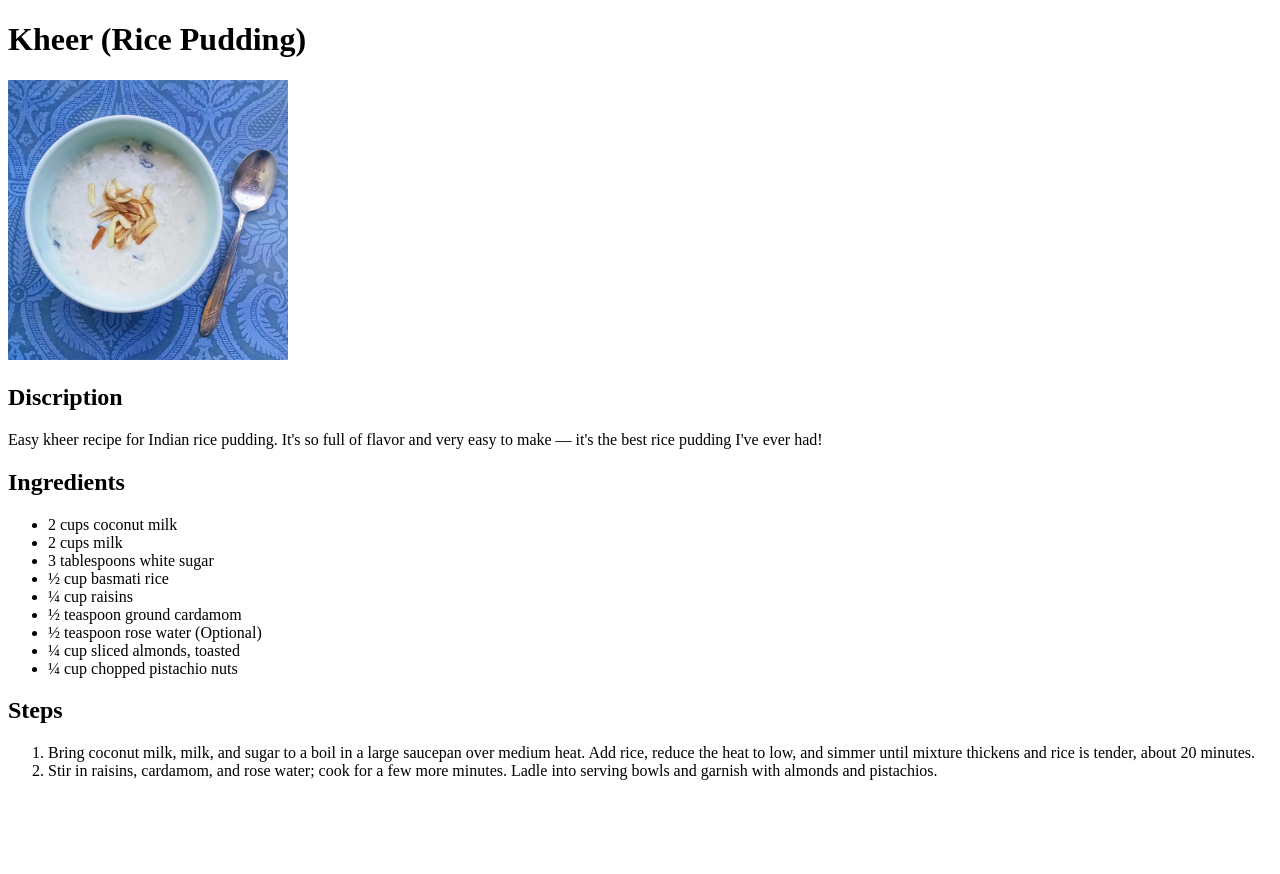
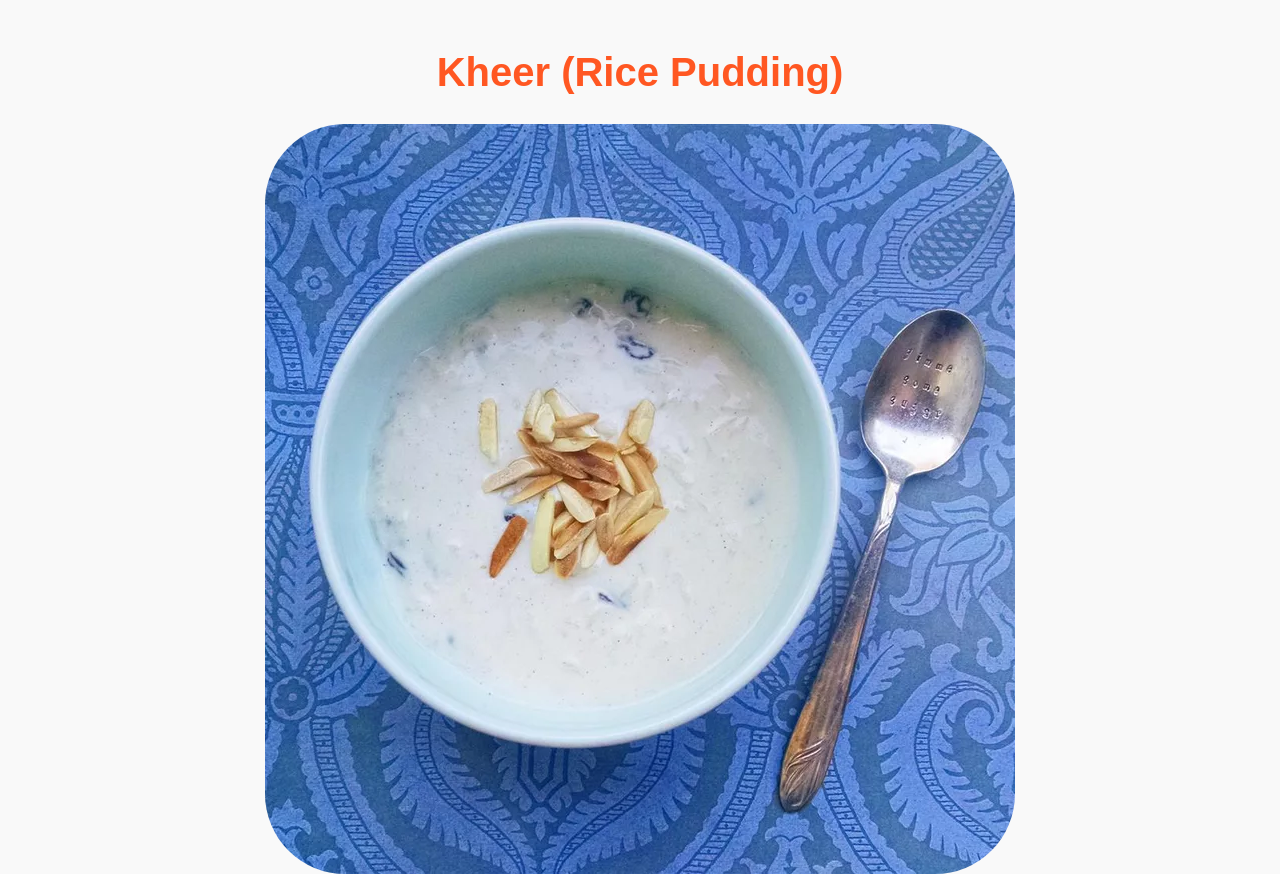
Before and after one commit to SumantSagar73/odin-recipes, a plain HTML site: page recipes/kheer.html in a window 1280 px wide. Shown: the top 874 px of the page. Before the commit the page ends 800 px from the top, so only its background shows below. Drawn offline with Linux system fonts and the light colour scheme.

Commit message:
Added CSS file to the project

```diff
--- a/recipes/kheer.html
+++ b/recipes/kheer.html
@@ -4,6 +4,8 @@
     <meta charset="UTF-8" />
     <meta name="viewport" content="width=device-width, initial-scale=1.0" />
     <title>Kheer</title>
+    <link rel="stylesheet" href="styles.css">
+
   </head>
   <body>
     <h1>Kheer (Rice Pudding)</h1>
--- /dev/null
+++ b/recipes/styles.css
@@ -0,0 +1,78 @@
+/* Basic styling for the body */
+body {
+  font-family: Arial, sans-serif;
+  margin: 0;
+  padding: 0;
+  background-color: #f9f9f9;
+  color: #333;
+  line-height: 1.6;
+  max-width: 800px;
+  margin: 0 auto;
+  padding: 20px;
+}
+
+/* Styling the title (h1) */
+h1 {
+  font-size: 2.5em;
+  text-align: center;
+  margin-top: 20px;
+  margin-bottom: 20px;
+  color: #ff5722;
+}
+
+/* Styling the recipe image */
+img {
+  display: block;
+  margin: 20px auto;
+  max-width: 100%;
+  height: auto;
+  border-radius: 80px;
+}
+
+/* Styling the description (p) */
+p {
+  font-size: 1.1em;
+  line-height: 1.8;
+  max-width: 700px;
+  margin: 20px auto;
+  text-align: justify;
+}
+
+/* Styling the Ingredients list */
+ul {
+  list-style-type: square;
+  padding-left: 20px;
+  margin-bottom: 20px;
+}
+
+ul li {
+  font-size: 1.1em;
+  margin: 10px 0;
+}
+
+/* Styling the Steps (ordered list) */
+ol {
+  list-style-position: inside;
+  margin: 20px 0;
+  padding-left: 20px;
+}
+
+ol li {
+  margin: 15px 0;
+  font-size: 1.1em;
+}
+
+/* Responsive design for smaller screens */
+@media (max-width: 600px) {
+  h1 {
+    font-size: 2em;
+  }
+
+  p, ul li, ol li {
+    font-size: 1em;
+  }
+
+  body {
+    padding: 10px;
+  }
+}
--- /dev/null
+++ b/style.css
@@ -0,0 +1,64 @@
+body {
+  font-family: Arial, sans-serif;
+  background-color: #fafafa;
+  margin: 0;
+  padding: 0;
+}
+
+.container {
+  max-width: 600px;
+  margin: 0 auto;
+  padding: 20px;
+
+}
+
+h1{
+  text-align: center;
+  font-size: 2.5rem;
+  margin-top: 20px;
+  padding-bottom: 10px;
+  border-bottom: 2px solid #255;
+}
+
+ul{
+  list-style: none;
+  padding: 0;
+}
+
+li{
+  padding: 15px;
+  margin: 10px 0;
+  border: 1px solid #ccc;
+  border-radius: 8px;
+  background-color: #f9f9f9;
+  transition: background-color 0.3, box-shadow 0.3;
+
+}
+
+li:hover{
+  background-color: #f0e68c;
+  box-shadow: 0 4px 8px rgba(0, 0, 0, 0.1);
+}
+
+a{
+  color: #333;
+  font-size: 1.2rem;
+
+}
+a:hover{
+  color: #000;
+}
+
+@media (max-width: 600px) {
+  h1 {
+    font-size: 2em; /* Reduce title size */
+  }
+
+  li {
+    padding: 10px; /* Reduce padding inside list items */
+  }
+
+  a {
+    font-size: 1em; /* Reduce font size of links */
+  }
+}
```
Also changed, not shown: index.html (+8 -2 lines), recipes/alooMatar.html (+1 -0 lines), recipes/chanaMasala.html (+2 -0 lines), recipes/gulabJamun.html (+2 -0 lines).
